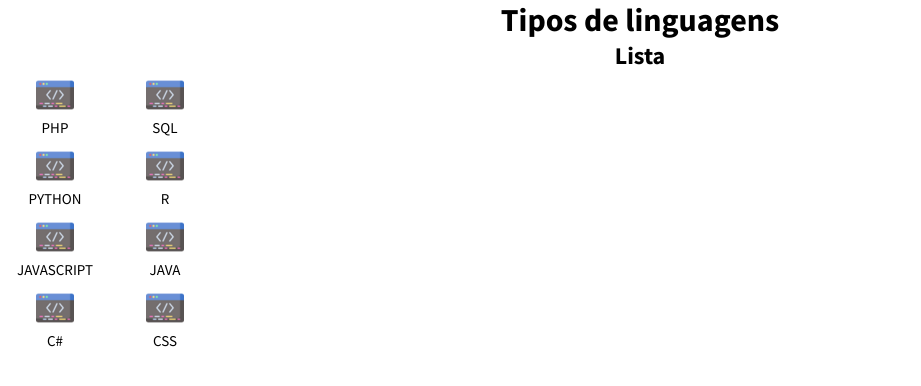
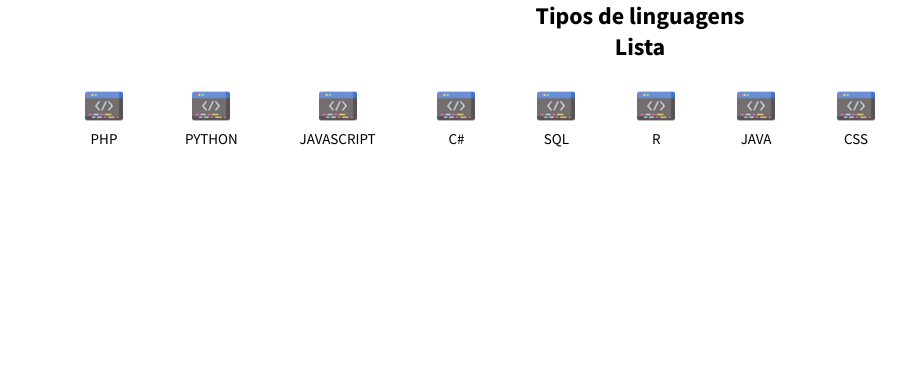
Before and after one commit to Renato007/Treinamento-StartSe, a plain HTML site: page codigos/aula-git/index.html in a window 1280 px wide. Shown: the whole page, without its empty margins (0-921 px from the left). Drawn offline with Linux system fonts and the light colour scheme.

Commit message:
mudança no layout e melhor semantica

```diff
--- a/codigos/aula-git/index.html
+++ b/codigos/aula-git/index.html
@@ -4,21 +4,53 @@
     <meta charset="UTF-8" />
     <meta http-equiv="X-UA-Compatible" content="IE=edge" />
     <meta name="viewport" content="width=device-width, initial-scale=1.0" />
-    <link rel="stylesheet" href="./style.css">
+    <link rel="stylesheet" href="./style.css" />
     <title>Treinando Git e GitHub</title>
   </head>
   <body>
-    <h1>Tipos de linguagens</h1>
-    <h2>Lista</h2>
-    <ul>
-      <li> <img src="./img/programacao01.png" alt=""><p> PHP</p></li>
-      <li> <img src="./img/programacao01.png" alt=""><p> Python</p></li>
-      <li> <img src="./img/programacao01.png" alt=""><p> JavaScript</p></li>
-      <li> <img src="./img/programacao01.png" alt=""><p> C#</p></li>
-      <li> <img src="./img/programacao01.png" alt=""><p> SQL</p></li>
-      <li> <img src="./img/programacao01.png" alt=""><p> R</p></li>
-      <li> <img src="./img/programacao01.png" alt=""><p> Java</p></li>
-      <li> <img src="./img/programacao01.png" alt=""><p> CSS</p></li>
-    </ul>
+    <header>
+      <nav>
+        <h1>Tipos de linguagens</h1>
+        <h2>Lista</h2>
+        <ul>
+          <li>
+            <img src="./img/programacao01.png" alt="" />
+            <p>PHP</p>
+          </li>
+          <li>
+            <img src="./img/programacao01.png" alt="" />
+            <p>Python</p>
+          </li>
+          <li>
+            <img src="./img/programacao01.png" alt="" />
+            <p>JavaScript</p>
+          </li>
+          <li>
+            <img src="./img/programacao01.png" alt="" />
+            <p>C#</p>
+          </li>
+          <li>
+            <img src="./img/programacao01.png" alt="" />
+            <p>SQL</p>
+          </li>
+          <li>
+            <img src="./img/programacao01.png" alt="" />
+            <p>R</p>
+          </li>
+          <li>
+            <img src="./img/programacao01.png" alt="" />
+            <p>Java</p>
+          </li>
+          <li>
+            <img src="./img/programacao01.png" alt="" />
+            <p>CSS</p>
+          </li>
+        </ul>
+      </nav>
+    </header>
+    <main class="conteiner-principal">
+
+
+    </main>
   </body>
 </html>
--- a/codigos/aula-git/style.css
+++ b/codigos/aula-git/style.css
@@ -1,6 +1,7 @@
 @import url("https://fonts.googleapis.com/css2?family=Source+Sans+Pro:ital,wght@0,400;0,700;1,400&display=swap");
 
 * {
+  box-sizing: border-box;
   margin: 0;
   padding: 0;
 }
@@ -11,15 +12,15 @@ li {
   text-align: center;
 }
 ul {
-  width: 150px;
-  height: 300px;
   display: flex;
-  flex-direction: column;
+  flex-direction: row;
   justify-items: center;
   flex-wrap: wrap;
+  justify-content: space-between;
+  margin: 20px 80px;
+  width: 800px;
 }
 li {
-  width: 100px;
   list-style-type: none;
   list-style-position: outside;
   margin: 5px;
@@ -29,4 +30,6 @@ li {
 }
 li:hover {
   background: rgba(100, 100, 100, 0.5);
+  border: 1px solid rebeccapurple;
+  padding: 5px;
 }
```
